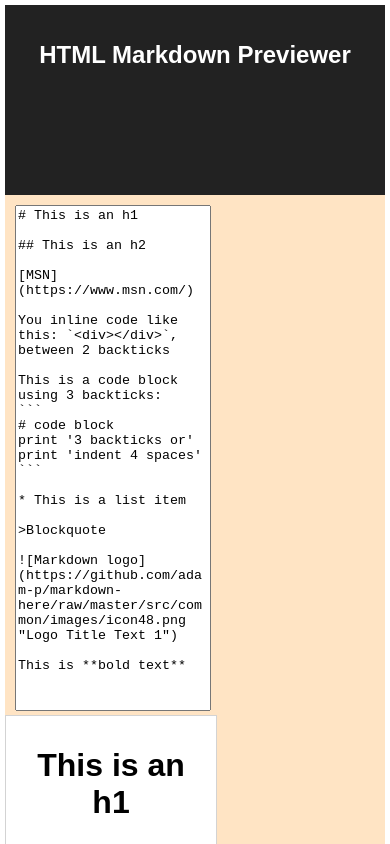
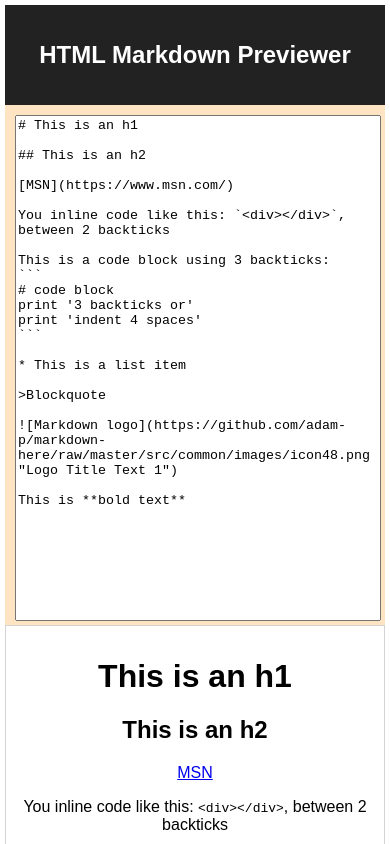
Before and after one commit to AmitP88/Markdown-Previewer-React-Version, a React (Create React App) app: page / in a window 390 px wide. Shown: the top 844 px of the page. Built offline with nearby package versions, Linux system fonts and the light colour scheme.

Commit message:
completed media queries and made app mobile responsive

```diff
--- a/src/App.css
+++ b/src/App.css
@@ -5,7 +5,6 @@
 
 .App-header {
   background-color: #222;
-  height: 150px;
   padding: 20px;
   color: white;
 }
@@ -26,7 +25,6 @@ textarea {
 }
 
 .input, .output {
-  width: 50%;
   padding: 10px;
   height: 500px;
 }
--- a/src/media_queries.css
+++ b/src/media_queries.css
@@ -1,4 +1,4 @@
-@media only screen and (min-width: 320px) {
+@media only screen and (min-width: 200px) {
   .container {
     display: block;
   }
@@ -8,4 +8,8 @@
   .container {
     display: flex;
   }
+
+  .input, .output {
+    width: 50%;
+  }
 }
```
